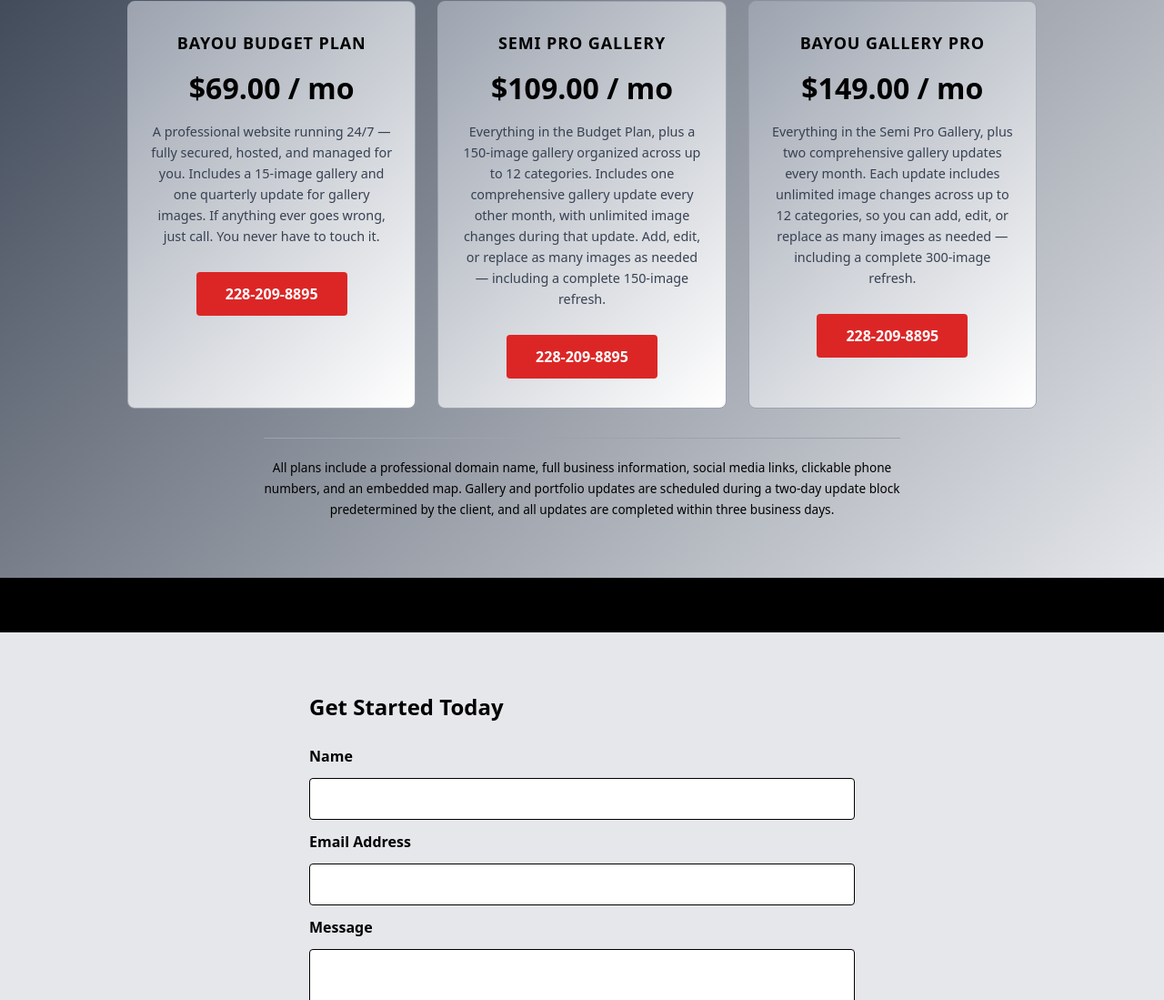
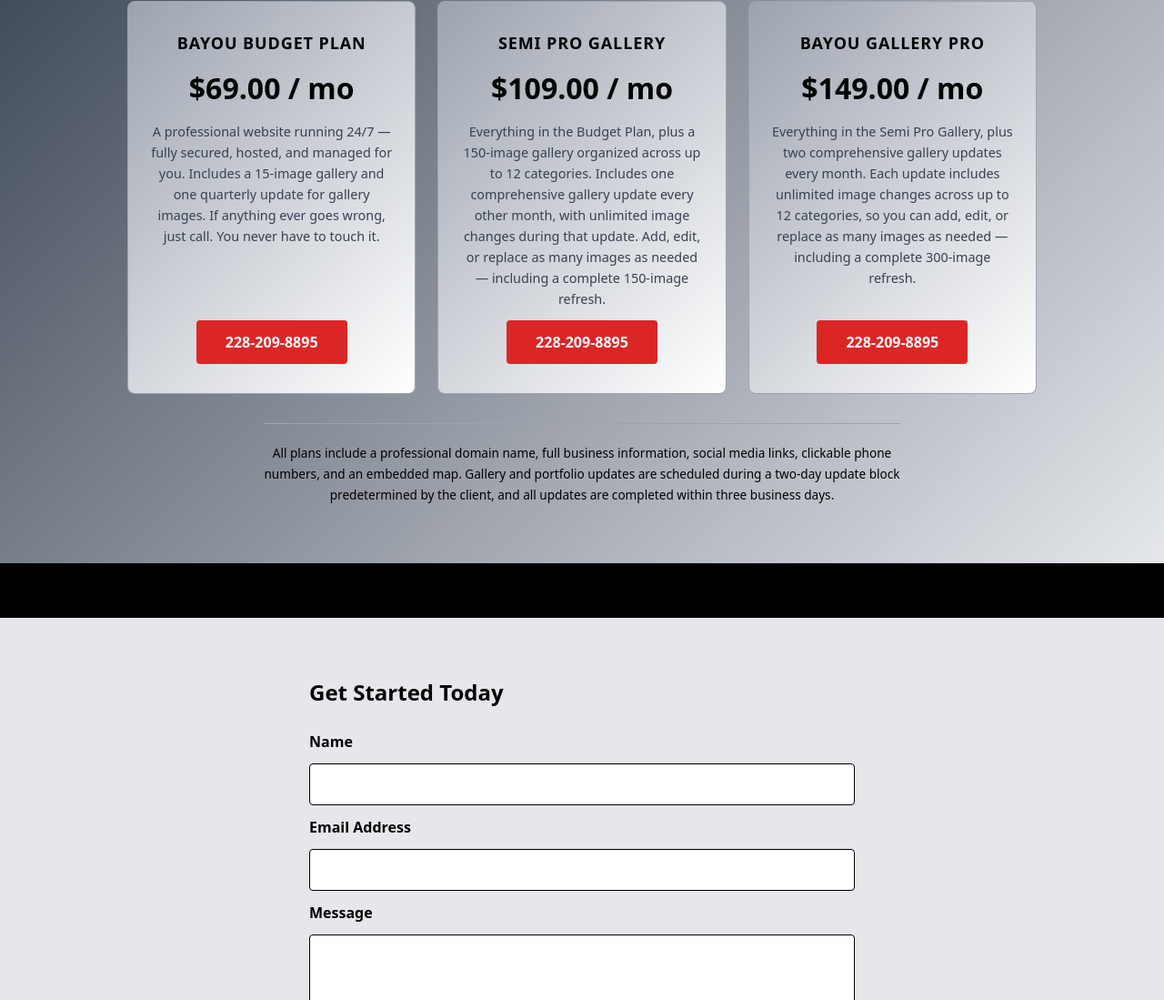
Before and after one commit to G-Killman/bb-black, a website: page index.html in a window 1280 px wide. Shown: the part 2320-3419 px from the top of the page at 91% size. Drawn offline with nearby package versions, Linux system fonts and the light colour scheme.

Commit message:
Align pricing buttons on desktop

```diff
--- a/styles.css
+++ b/styles.css
@@ -732,6 +732,12 @@ body > section:not(:last-of-type) {
   gap: 0.75rem;
 }
 
+@media (min-width: 768px) {
+  .pricing-card .cta-button {
+    margin-top: auto;
+  }
+}
+
 /* Plan name inside pricing card */
 .pricing-plan {
   color: var(--color-primary);
```
